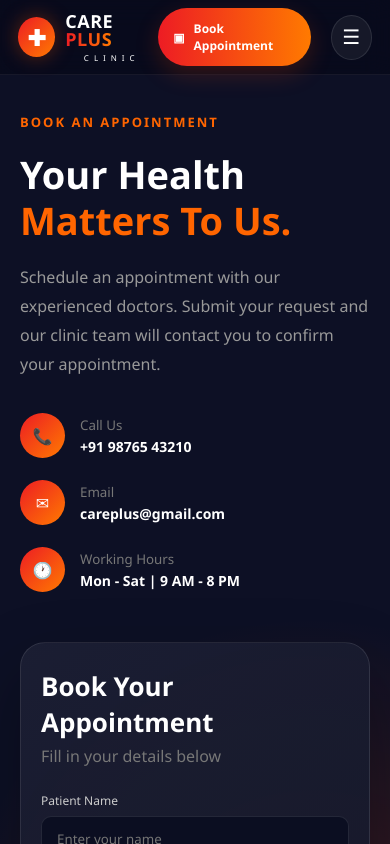
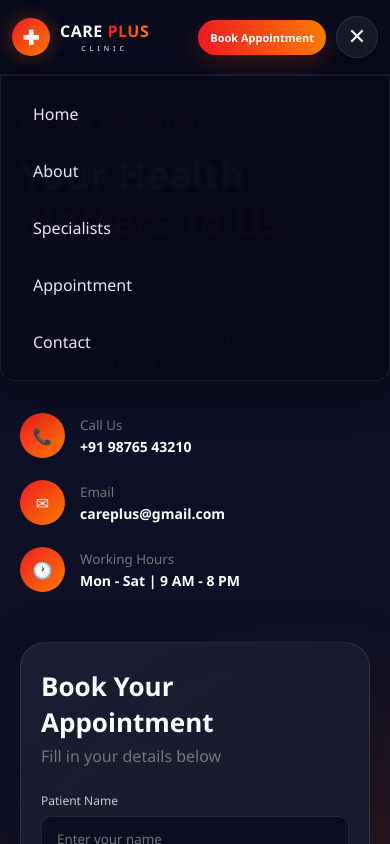
Before and after one commit to finalyearlab6933/Clinic, a React (Vite) app: page /appointment in a window 390 px wide. Both pictures are taken after a click on the button "Toggle navigation". Shown: the top 844 px of the page. Built offline with nearby package versions, Linux system fonts and the light colour scheme.

Commit message:
some change

```diff
--- a/src/components/Header.css
+++ b/src/components/Header.css
@@ -330,7 +330,7 @@
 
 
 /* =========================
-   MENU
+   MENU BUTTON
 ========================= */
 
 .menu-btn {
@@ -357,25 +357,136 @@
   font-size: 20px;
 
   cursor: pointer;
+
+  align-items: center;
+
+  justify-content: center;
 }
 
 
-/* =========================
-   RESPONSIVE
-========================= */
+/* =================================================
+   TABLET / MOBILE NAVIGATION
+================================================= */
 
 @media (max-width: 1200px) {
 
+  .header {
+    position: fixed;
+
+    z-index: 10000;
+  }
+
+
+  .header-container {
+    position: relative;
+
+    overflow: visible;
+  }
+
+
+  /* Hide desktop navbar */
   .navbar {
     display: none;
   }
 
+
+  /* Show menu button */
   .menu-btn {
+    display: flex;
+
+    flex-shrink: 0;
+
+    z-index: 10002;
+  }
+
+
+  /*
+    IMPORTANT:
+    When React adds "mobile-open",
+    show the navigation.
+  */
+
+  .navbar.mobile-open {
+    display: flex !important;
+
+    position: absolute;
+
+    top: 100%;
+
+    left: 0;
+
+    width: 100%;
+
+    flex-direction: column;
+
+    align-items: stretch;
+
+    gap: 5px;
+
+    padding: 15px;
+
+    border-radius: 0 0 15px 15px;
+
+    border: 1px solid
+      rgba(255, 255, 255, 0.08);
+
+    background: rgba(8, 10, 28, 0.98);
+
+    backdrop-filter: blur(15px);
+
+    box-shadow:
+      0 15px 35px rgba(0, 0, 0, 0.45);
+
+    z-index: 10001;
+  }
+
+
+  .navbar.mobile-open a {
+
     display: block;
+
+    width: 100%;
+
+    padding: 15px 20px;
+
+    color: #e7e7ed;
+
+    text-decoration: none;
+
+    font-size: 16px;
+
+    font-weight: 500;
+
+    border-radius: 10px;
+
+    box-sizing: border-box;
+  }
+
+
+  .navbar.mobile-open a:hover {
+
+    color: white;
+
+    background: rgba(
+      255,
+      255,
+      255,
+      0.08
+    );
+  }
+
+
+  /* Hide phone at tablet/mobile */
+  .phone {
+    display: none;
   }
 
 }
 
+
+/* =================================================
+   MOBILE
+================================================= */
 
 @media (max-width: 700px) {
 
@@ -383,36 +494,132 @@
     height: 75px;
   }
 
+
   .header-container {
     padding: 0 18px;
   }
+
 
   .phone {
     display: none;
   }
 
+
+  /* Appointment button stays visible */
   .header-appointment {
+    display: flex;
+
     padding: 12px 15px;
 
     font-size: 12px;
+
+    white-space: nowrap;
   }
+
 
   .logo {
     min-width: auto;
+
+    flex-shrink: 0;
   }
+
 
   .logo-icon {
     width: 40px;
+
     height: 40px;
+
     font-size: 22px;
   }
+
 
   .logo-main {
     font-size: 18px;
   }
 
+
   .logo-sub {
     font-size: 8px;
   }
 
+
+  .header-right {
+    gap: 10px;
+  }
+
+
+  .menu-btn {
+    width: 45px;
+
+    height: 45px;
+
+    font-size: 22px;
+  }
+
+
+  /* Mobile menu position */
+  .navbar.mobile-open {
+
+    top: 75px;
+
+    width: 100%;
+
+    padding: 12px;
+
+    box-sizing: border-box;
+  }
+
 }
+
+
+/* =================================================
+   VERY SMALL MOBILE
+================================================= */
+
+@media (max-width: 450px) {
+
+  .header-container {
+    padding: 0 12px;
+  }
+
+
+  .logo-icon {
+    width: 38px;
+
+    height: 38px;
+
+    font-size: 20px;
+  }
+
+
+  .logo-main {
+    font-size: 16px;
+  }
+
+
+  .logo-sub {
+    font-size: 7px;
+
+    letter-spacing: 4px;
+  }
+
+
+  .header-appointment {
+    padding: 10px 12px;
+
+    font-size: 11px;
+  }
+
+
+  .header-appointment span {
+    display: none;
+  }
+
+
+  .menu-btn {
+    width: 42px;
+
+    height: 42px;
+  }
+
+}
--- a/src/components/Header.jsx
+++ b/src/components/Header.jsx
@@ -1,20 +1,33 @@
+import { useState } from "react";
 import { Link } from "react-router-dom";
 import "./Header.css";
 
 function Header() {
+
+  const [menuOpen, setMenuOpen] = useState(false);
+
+  const closeMenu = () => {
+    setMenuOpen(false);
+  };
+
   return (
     <header className="header">
 
       <div className="header-container">
 
         {/* Logo */}
-        <Link to="/" className="logo">
+        <Link
+          to="/"
+          className="logo"
+          onClick={closeMenu}
+        >
 
           <div className="logo-icon">
             ✚
           </div>
 
           <div className="logo-text">
+
             <span className="logo-main">
               CARE <strong>PLUS</strong>
             </span>
@@ -22,31 +35,32 @@ function Header() {
             <span className="logo-sub">
               CLINIC
             </span>
+
           </div>
 
         </Link>
 
 
         {/* Navigation */}
-        <nav className="navbar">
+        <nav className={`navbar ${menuOpen ? "mobile-open" : ""}`}>
 
-          <Link to="/">
+          <Link to="/" onClick={closeMenu}>
             Home
           </Link>
 
-          <Link to="/about">
+          <Link to="/about" onClick={closeMenu}>
             About
           </Link>
 
-          <Link to="/specialists">
+          <Link to="/specialists" onClick={closeMenu}>
             Specialists
           </Link>
 
-          <Link to="/appointment">
+          <Link to="/appointment" onClick={closeMenu}>
             Appointment
           </Link>
 
-          <Link to="/contact">
+          <Link to="/contact" onClick={closeMenu}>
             Contact
           </Link>
 
@@ -64,6 +78,7 @@ function Header() {
             </div>
 
             <div>
+
               <strong>
                 +91 98765 43210
               </strong>
@@ -71,15 +86,17 @@ function Header() {
               <small>
                 Mon - Sat (9:00AM - 8:00PM)
               </small>
+
             </div>
 
           </div>
 
 
-          {/* Book Appointment Button */}
+          {/* Book Appointment */}
           <Link
             to="/appointment"
             className="header-appointment"
+            onClick={closeMenu}
           >
             <span>▣</span>
             Book Appointment
@@ -90,8 +107,10 @@ function Header() {
           <button
             className="menu-btn"
             type="button"
+            onClick={() => setMenuOpen(!menuOpen)}
+            aria-label="Toggle navigation"
           >
-            ☰
+            {menuOpen ? "✕" : "☰"}
           </button>
 
         </div>
--- a/src/pages/Home.jsx
+++ b/src/pages/Home.jsx
@@ -1,5 +1,5 @@
 import doctor from "../assets/doctor.png";
-
+import { Link } from "react-router-dom";
 <img src={doctor} alt="Doctor" />
 import "./Home.css";
 
@@ -45,14 +45,13 @@ function Home() {
 
             <div className="hero-buttons">
 
-              <a
-                href="/appointment"
-                className="primary-btn"
-              >
-                <span>▣</span>
-
-                Book Appointment
-              </a>
+              <Link
+  to="/appointment"
+  className="primary-btn"
+>
+  <span>▣</span>
+  Book Appointment
+</Link>
 
 
               <button className="video-btn">
```
